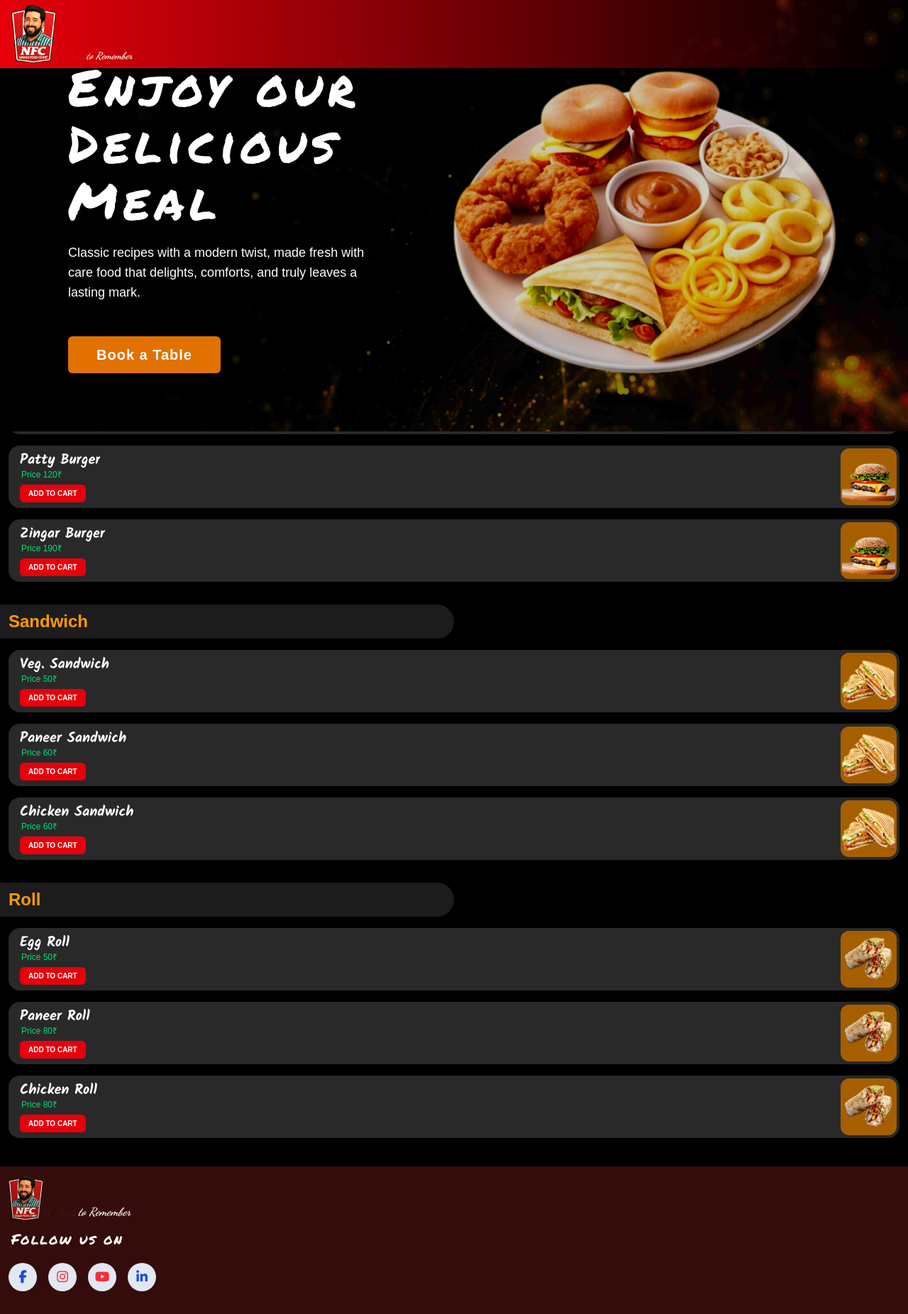
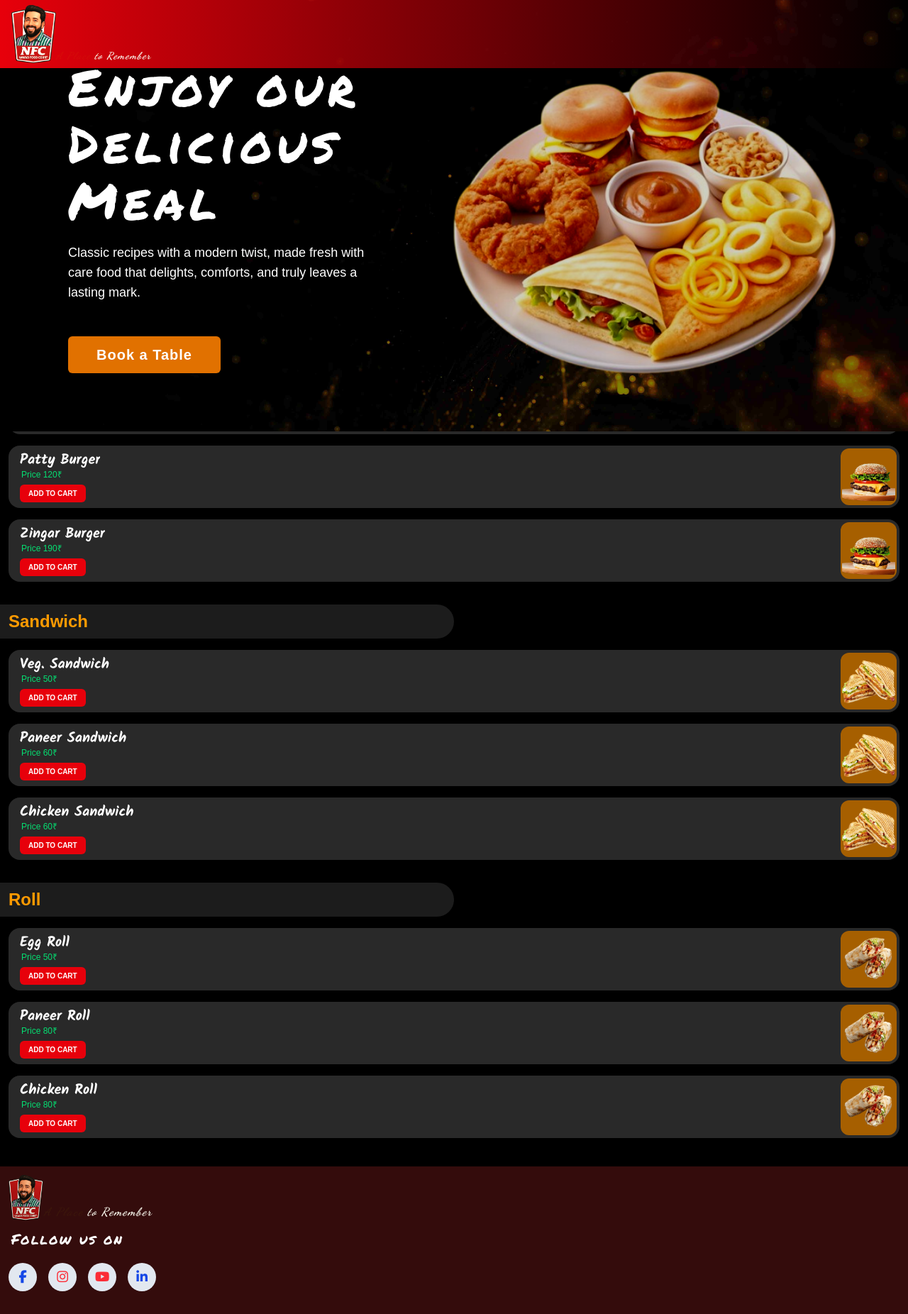
Before and after one commit to ahsan4u/nfc, a React (Vite) app: page / in a window 1280 px wide. Shown: the whole page at 71% size. Built offline with nearby package versions, Linux system fonts and the light colour scheme; a web font is replaced by a local one.

Commit message:
fix font error

```diff
--- a/src/components/Footer.jsx
+++ b/src/components/Footer.jsx
@@ -5,7 +5,7 @@ export default function Footer() {
                 <div className="ml-3 pt-3 flex flex-col items-start justify-between h-full">
                     <div className="flex items-end">
                         <img src="/icons/logo.png" alt="Nawab Food Court"  className="h-16"/>
-                        <p className="text-slate-500 loader-text dancing-script-font">A Place to Remember</p>
+                        <p className="text-slate-500 tracking-widest loader-text dancing-script-font">A Place to Remember</p>
                     </div>
 
                     <div className="mb-8">
--- a/src/components/Header.jsx
+++ b/src/components/Header.jsx
@@ -4,7 +4,7 @@ export default function Header() {
         <div className="sm:h-24 h-16 flex justify-between items-center pl-4 pr-7 relative z-20 bg-gradient-to-r from-red-600 to-[rgb(0,0,0,0.4)">
             <div className="flex items-end h-[85%]">
                 <img src="/icons/logo.png" alt="" className="h-full sm:mx-0 brightness-125" />
-                <p className="text-slate-500 loader-text text-sm dancing-script-font">A Place to Remember</p>
+                <p className="text-slate-500 loader-text text-sm tracking-widest dancing-script-font">A Place to Remember</p>
             </div>
         </div>
     )
```
